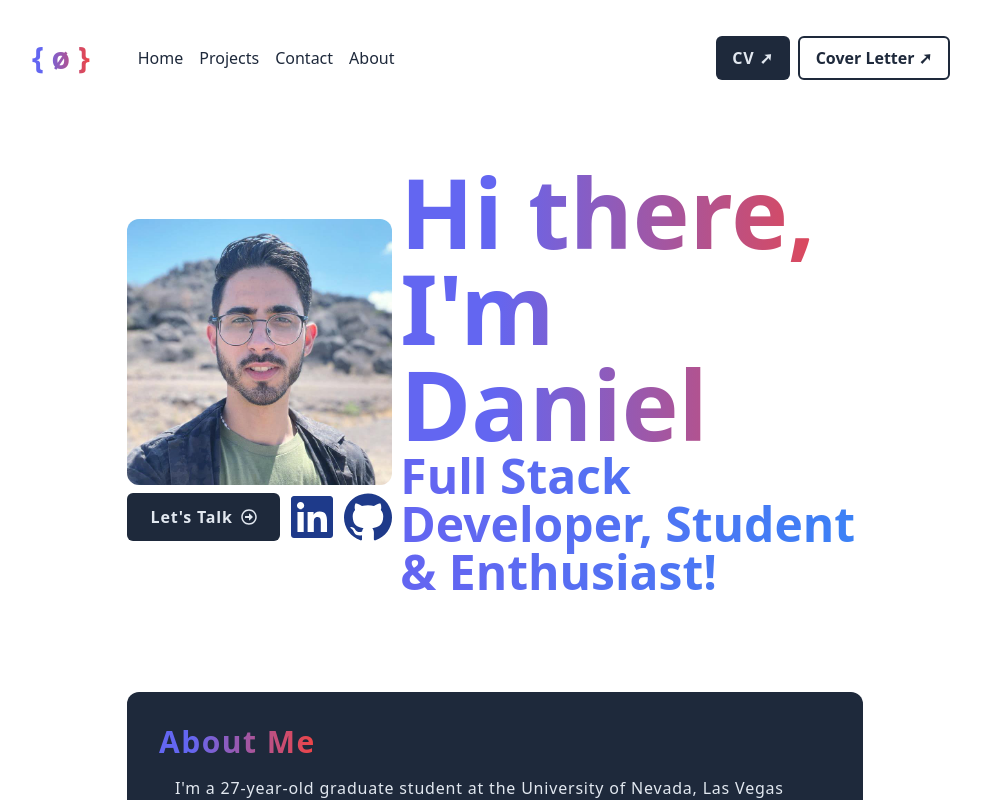
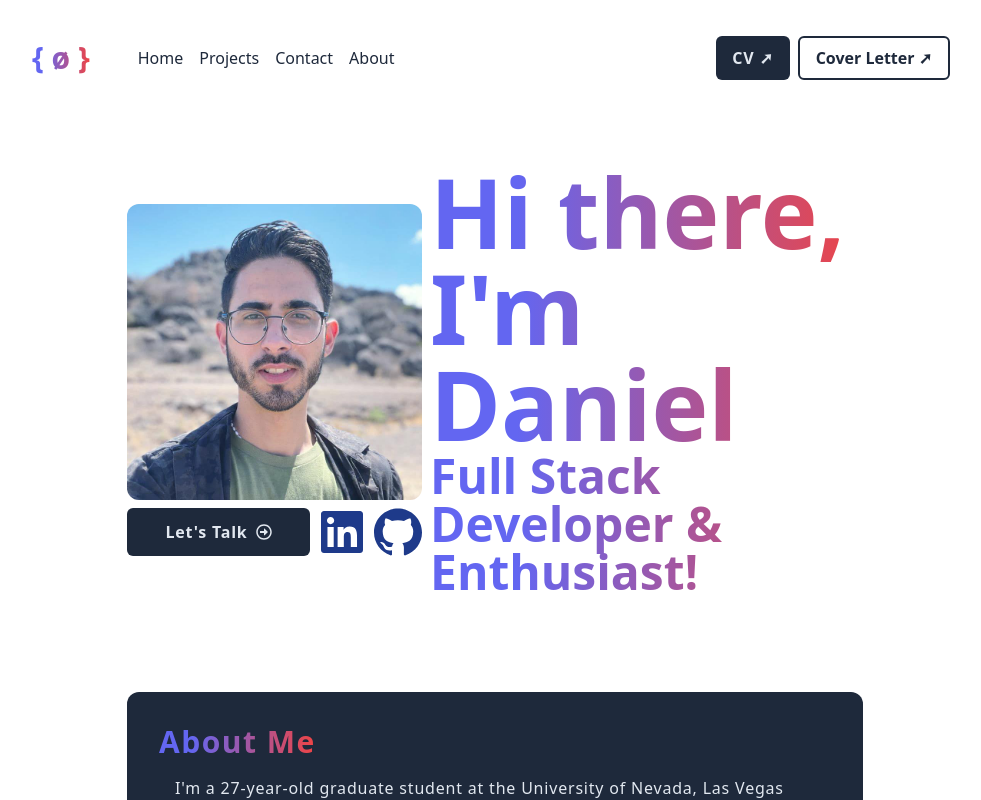
Before and after one commit to danielFernandezDj/dani-portfolio-app, a React (Vite) app: page / in a window 1280 px wide. Shown: the top 800 px of the page, without its empty margins (145-1126 px from the left). Built offline with nearby package versions, Linux system fonts and the light colour scheme.

Commit message:
First commit

```diff
--- a/src/About.jsx
+++ b/src/About.jsx
@@ -1,14 +1,15 @@
 import React from "react";
+import ContactForm from "./components/ContactFrom";
 
-export default function AboutMe() {
+export default function About() {
     // Create some Variables!
 
     return (
         <>
-            <main className="">
+            <main className="flex flex-col items-center gap-16 max-w-sm mx-auto sm:max-w-3xl / border border-red-600">
                 {/* hero */}
                 <div>
-                    <h1>Title</h1>
+                    <h1 className="">Title</h1>
                     <p>Text</p>
                     <img src="" alt="" />
                 </div>
@@ -47,6 +48,8 @@ export default function AboutMe() {
                     <h2>Title</h2>
                     <p>Text</p>
                 </div>
+
+                <ContactForm />
             </main>
         </>
     )
--- a/src/App.jsx
+++ b/src/App.jsx
@@ -9,6 +9,7 @@ import { SiMinutemailer } from "react-icons/si";
 // Component
 import DropDowMenu from './components/DropDowMenu';
 import Home from './Home';
+import About from './About';
 import Footer from './Footer';
 
 function Projects() {
@@ -16,10 +17,6 @@ function Projects() {
 }
 
 function Contact() {
-  return <div className="p-4"></div>;
-}
-
-function About() {
   return <div className="p-4"></div>;
 }
 
--- a/src/Home.jsx
+++ b/src/Home.jsx
@@ -29,14 +29,12 @@ export default function Home() {
               </div>
             </div>
           </div>
-          <div className="flex flex-col text-center sm:text-left">
-            <p className="text-7xl sm:text-8xl font-bold font-extrabold bg-clip-text text-transparent bg-gradient-to-r from-indigo-500 from-20% to-red-500">
-              Hi there, <br /> I'm Daniel
-            </p>
-            <p className="text-2xl sm:text-5xl font-bold
-              bg-clip-text text-transparent bg-gradient-to-r from-indigo-500 from-10% to-blue-500"
-            >
-              Full Stack Developer<span className="hidden sm:contents">, Student </span> & Enthusiast!
+          <div className="flex flex-col md:w-[54rem] text-center sm:text-left">
+            <strong className="text-7xl md:text-8xl text-gradient">
+              Hi there, I'm Daniel
+            </strong>
+            <p className="text-2xl sm:text-5xl font-bold text-gradient">
+              Full Stack Developer & Enthusiast!
             </p>
           </div>
         </section>
```
